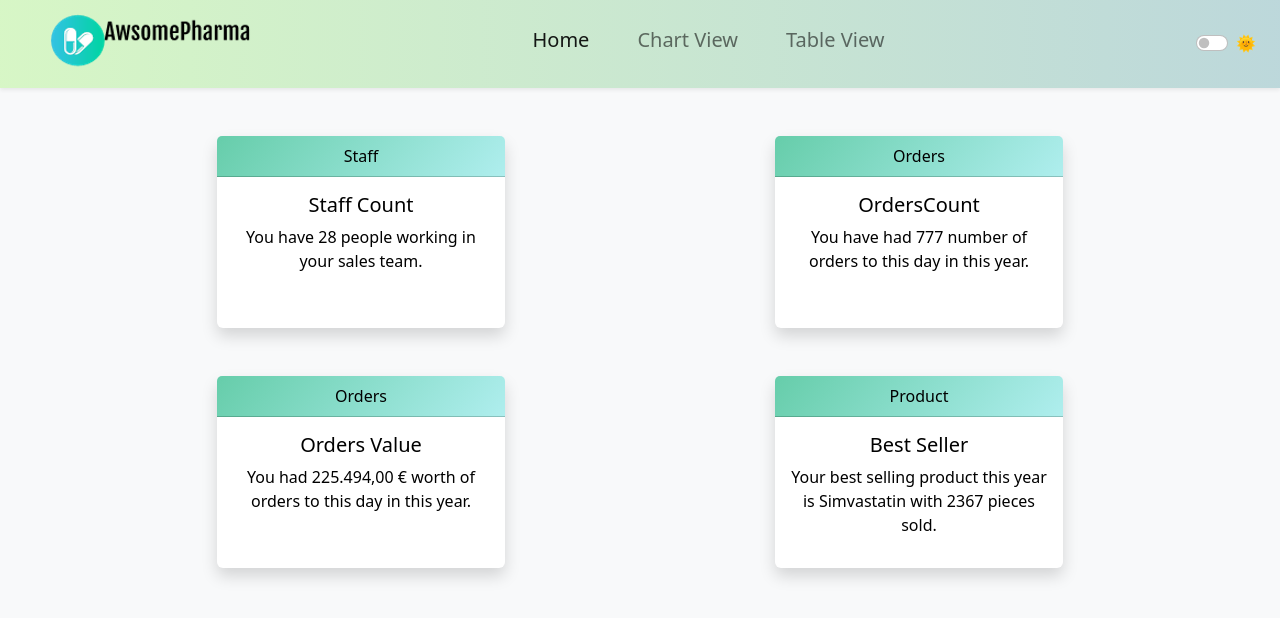
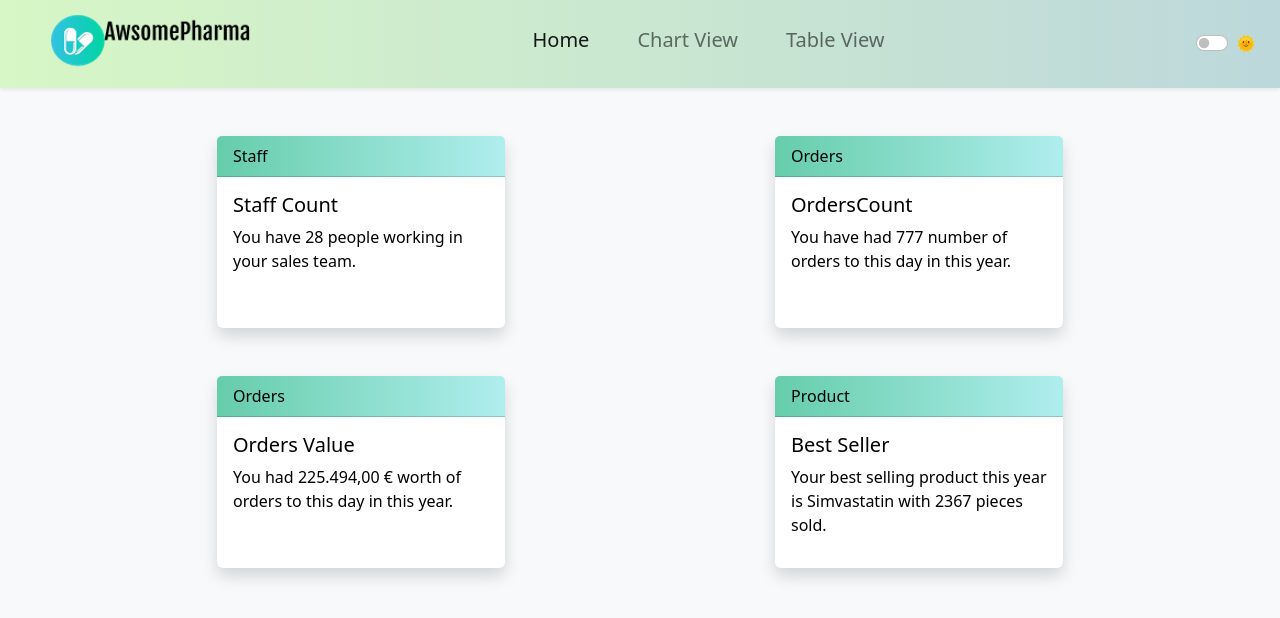
Before and after one commit to geriszabo/react-dashboard, a React (Vite) app: page / in a window 1280 px wide. Shown: the top 618 px of the page. Built offline with nearby package versions, Linux system fonts and the light colour scheme.

Commit message:
colorway fixed

```diff
--- a/src/App.jsx
+++ b/src/App.jsx
@@ -10,12 +10,27 @@ import { Container } from "react-bootstrap";
 
 export const AppContext = createContext();
 
+const colorTheme = {
+  dark: {
+    gradient: "linear-gradient(to right, #26ab2f, #98e063)",
+    font: "lightgray",
+    header: "black",
+    chart: "#19f02f",
+  },
+  light: {
+    gradient: "linear-gradient(to right, mediumaquamarine, paleturquoise)",
+    font: "black",
+    header: "black",
+    chart: "#B6E2D3",
+  },
+};
+
 function App() {
   const [darkModeOn, setDarkModeOn] = useState(false);
 
   return (
     <div className={`bg-${darkModeOn ? "dark" : "light"}`}>
-      <AppContext.Provider value={{ darkModeOn, setDarkModeOn }}>
+      <AppContext.Provider value={{ darkModeOn, setDarkModeOn, colorTheme }}>
         <NavBar></NavBar>
         <Container className="vh-100">
           <Routes>
--- a/src/components/Diagram.jsx
+++ b/src/components/Diagram.jsx
@@ -17,7 +17,7 @@ export function Diagram() {
   // Will be used for the second filter
   const [orderStatusFilter, setOrderStatusFilter] = useState("All");
 
-  const { darkModeOn } = useContext(AppContext);
+  const { darkModeOn, colorTheme } = useContext(AppContext);
 
   let monthlySales;
 
@@ -77,7 +77,7 @@ export function Diagram() {
               id: 1,
               label: "Pieces Sold",
               data: Object.values(monthlySales),
-              backgroundColor: "#B6E2D3",
+              backgroundColor: darkModeOn ? colorTheme.dark.chart : colorTheme.light.chart,
             },
           ],
         }}
--- a/src/components/Stats.jsx
+++ b/src/components/Stats.jsx
@@ -5,6 +5,7 @@ import Container from "react-bootstrap/Container";
 import Row from "react-bootstrap/Row";
 import Col from "react-bootstrap/Col";
 import { AppContext } from "../App";
+
 
 let cardsInfo = dataSum.reduce(
   (obj, order) => {
@@ -32,15 +33,24 @@ let cardsInfo = dataSum.reduce(
 );
 
 export default function Stats() {
-  const { darkModeOn } = useContext(AppContext);
+  const { darkModeOn, colorTheme } = useContext(AppContext);
+
+  const cardStyle = {
+    background: darkModeOn
+      ? colorTheme.dark.gradient
+      : colorTheme.light.gradient,
+    colorHeader: colorTheme.dark.header,
+  };
 
   return (
     <Container
       fluid
-      className={`text-center justify-content-center align-items-center ${
+      className={`justify-content-center align-items-center ${
         darkModeOn && "bg-dark"
       }`}
-      style={{ color: `${darkModeOn ? "lightgray" : "black"}` }}
+      style={{
+        color: darkModeOn ? colorTheme.dark.font : colorTheme.light.font,
+      }}
     >
       <Row className="d-flex justify-content-around">
         <Col className="d-flex justify-content-center mb-5">
@@ -50,11 +60,8 @@ export default function Stats() {
           >
             <Card.Header
               style={{
-                background: `linear-gradient(130deg, ${
-                  darkModeOn
-                    ? "darkseagreen, slategray"
-                    : "mediumaquamarine, paleturquoise"
-                }  )`,
+                background: cardStyle.background,
+                color: cardStyle.colorHeader,
               }}
             >
               Staff
@@ -75,11 +82,8 @@ export default function Stats() {
           >
             <Card.Header
               style={{
-                background: `linear-gradient(130deg, ${
-                  darkModeOn
-                    ? "darkseagreen, slategray"
-                    : "mediumaquamarine, paleturquoise"
-                }  )`,
+                background: cardStyle.background,
+                color: cardStyle.colorHeader,
               }}
             >
               Orders
@@ -102,11 +106,8 @@ export default function Stats() {
           >
             <Card.Header
               style={{
-                background: `linear-gradient(130deg, ${
-                  darkModeOn
-                    ? "darkseagreen, slategray"
-                    : "mediumaquamarine, paleturquoise"
-                }  )`,
+                background: cardStyle.background,
+                color: cardStyle.colorHeader,
               }}
             >
               Orders
@@ -131,11 +132,8 @@ export default function Stats() {
           >
             <Card.Header
               style={{
-                background: `linear-gradient(130deg, ${
-                  darkModeOn
-                    ? "darkseagreen, slategray"
-                    : "mediumaquamarine, paleturquoise"
-                }  )`,
+                background: cardStyle.background,
+                color: cardStyle.colorHeader,
               }}
             >
               Product
--- a/src/components/TableSales.jsx
+++ b/src/components/TableSales.jsx
@@ -18,13 +18,13 @@ let soldQuantitiesSorted = Object.entries(soldQuantities).sort(
 );
 
 function TableSales() {
- const {darkModeOn} = useContext(AppContext)
+ const {darkModeOn, colorTheme} = useContext(AppContext)
 
   return (
     <>
       <Table striped bordered hover variant={darkModeOn && "dark"}>
         <thead>
-          <tr>
+          <tr >
             <th>#</th>
             <th>First Name</th>
             <th>Last Name</th>
```
